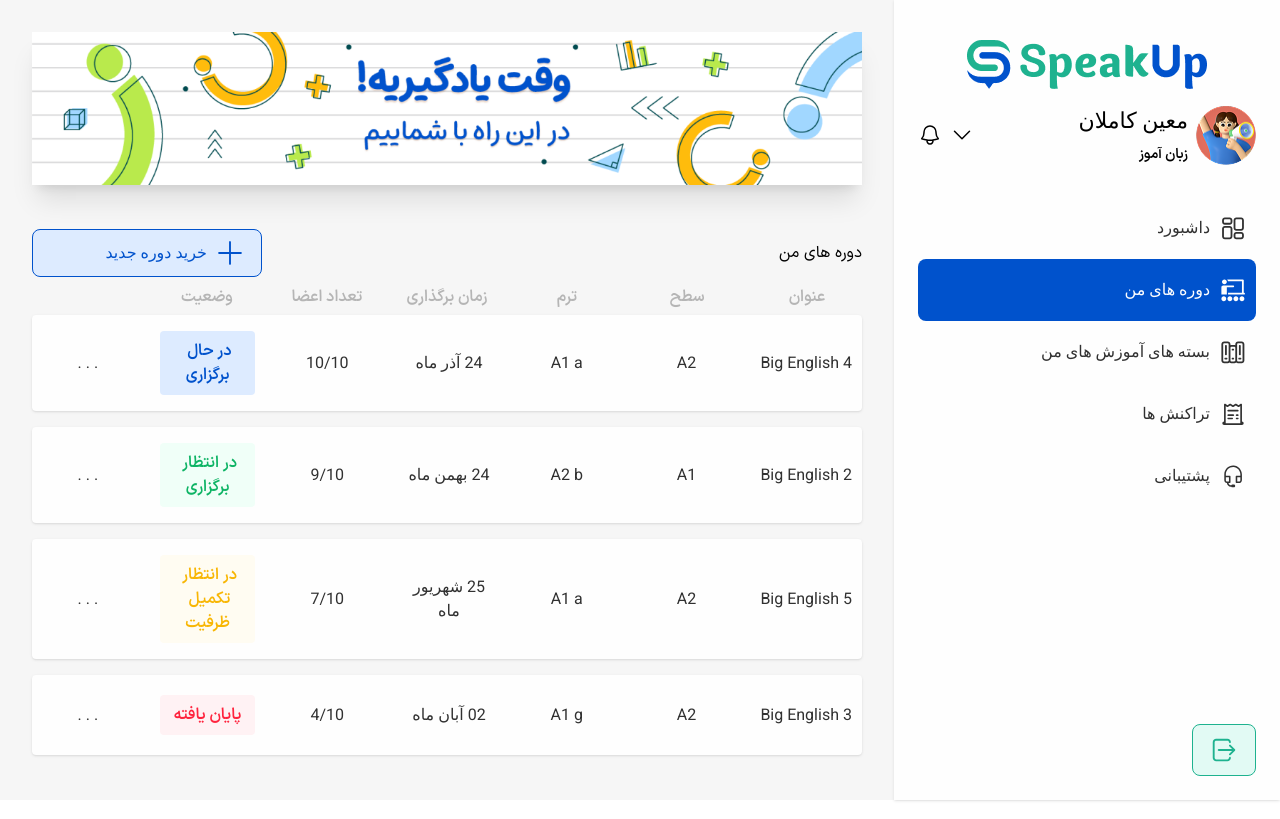
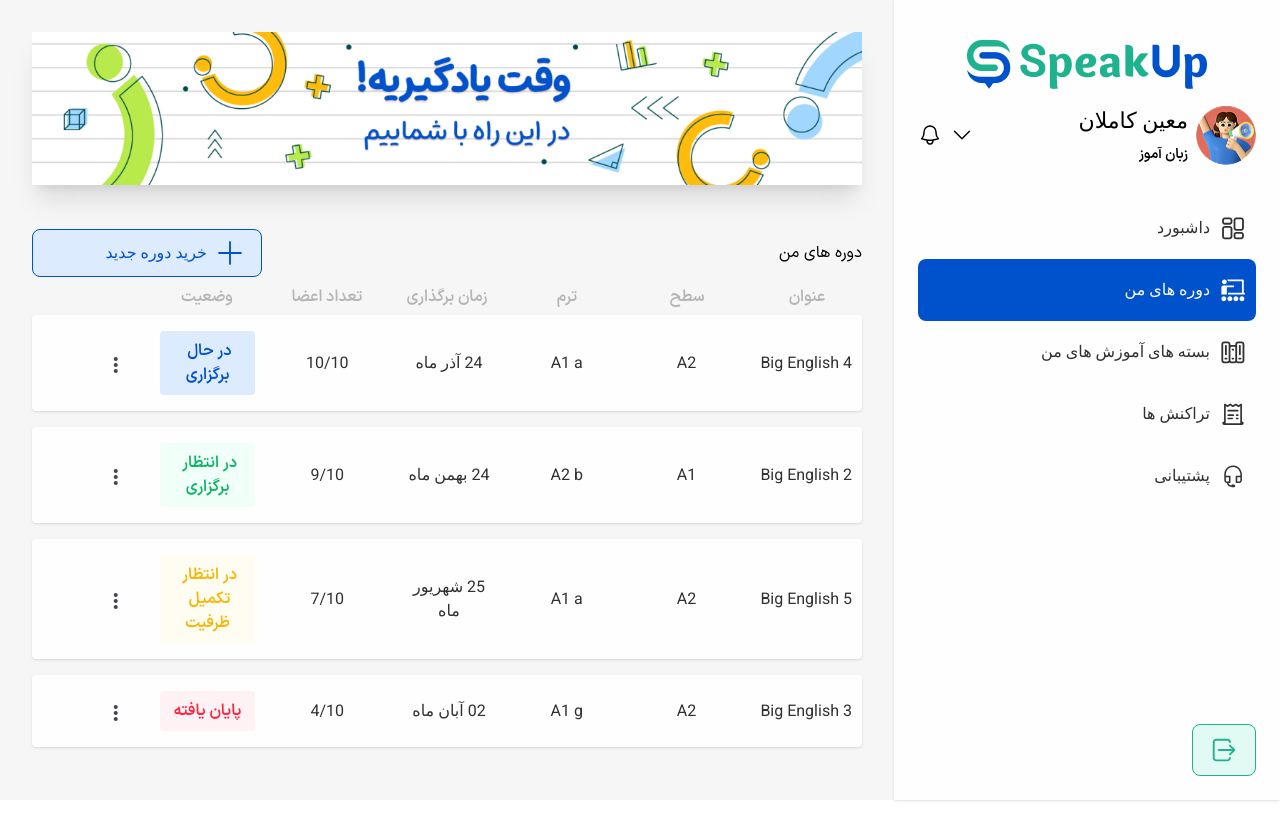
Before and after one commit to moein-kamelan/speak-up, an Angular app: page /myCourses in a window 1280 px wide. Built offline with nearby package versions, Linux system fonts and the light colour scheme.

Commit message:
final commit in home on 2025/4/7

```diff
--- a/src/app/my-courses/my-courses-bottom/my-courses-card/my-courses-card-desktop/my-courses-card-desktop.component.html
+++ b/src/app/my-courses/my-courses-bottom/my-courses-card/my-courses-card-desktop/my-courses-card-desktop.component.html
@@ -32,7 +32,7 @@ px-1  font-iranSansDemiBold max-xl:text-sm ">{{course.status}}</span>
 <!-- <span [appCourseStatus]="course.status" class="myCourses-card-desktop__status !text-main-blue bg-light-blue rounded-sm py-2
 px-1  font-iranSansDemiBold max-xl:text-sm ">{{course.status}}</span> -->
 
-    <div
+    <!-- <div
        (click)="togglePopup($event , popup)" class="myCourses-card-desktop__btn  rounded-lg text-main-black text-5.5 flex justify-center items-center h-12  w-1/2 text-center mx-auto relative">
         . . .
 
@@ -40,6 +40,22 @@ px-1  font-iranSansDemiBold max-xl:text-sm ">{{course.status}}</span> -->
             <button class="delete-course-btn bg-red-300 ">حذف</button>
             <button class="delete-course-btn bg-blue-200 ">ویرایش</button>
         </div>
-     </div>
+     </div> -->
+
+
+     <button mat-icon-button   (click)="togglePopup($event , menu)" [matMenuTriggerFor]="menu" aria-label="Example icon-button with a menu" class="text-center">
+        <mat-icon>more_vert</mat-icon>
+      </button>
+      <mat-menu #menu="matMenu" >
+        <button mat-menu-item >
+          <mat-icon>delete</mat-icon>
+          <span>حذف</span>
+        </button>
+
+        <button mat-menu-item>
+          <mat-icon>edit</mat-icon>
+          <span>ویرایش</span>
+        </button>
+      </mat-menu>
 
 </a>
--- a/src/app/my-courses/my-courses-bottom/my-courses-card/my-courses-card-desktop/my-courses-card-desktop.component.ts
+++ b/src/app/my-courses/my-courses-bottom/my-courses-card/my-courses-card-desktop/my-courses-card-desktop.component.ts
@@ -2,10 +2,11 @@ import { Component, Input, OnInit } from '@angular/core';
 import { RouterLink, RouterModule } from '@angular/router';
 import { Course } from '../../../../models/courses';
 import { CourseStatusDirective } from '../../../../directives/course-status.directive';
+import { MaterialModule } from '../../../../material/material.module';
 
 @Component({
   selector: 'app-my-courses-card-desktop',
-  imports: [RouterModule , RouterLink , CourseStatusDirective],
+  imports: [RouterModule , RouterLink , CourseStatusDirective ,MaterialModule],
   templateUrl: './my-courses-card-desktop.component.html',
   styleUrl: './my-courses-card-desktop.component.css'
 })
@@ -19,10 +20,10 @@ ngOnInit(): void {
 
 
 
-togglePopup(event:Event , popup:Element) {
+togglePopup(event:Event , menu:any) {
   event.preventDefault()
   event.stopPropagation()
-  console.log(popup);
+  console.log(menu);
 
 
 }
```
Also changed, not shown: src/app/material/material.module.ts (+10 -2 lines).
